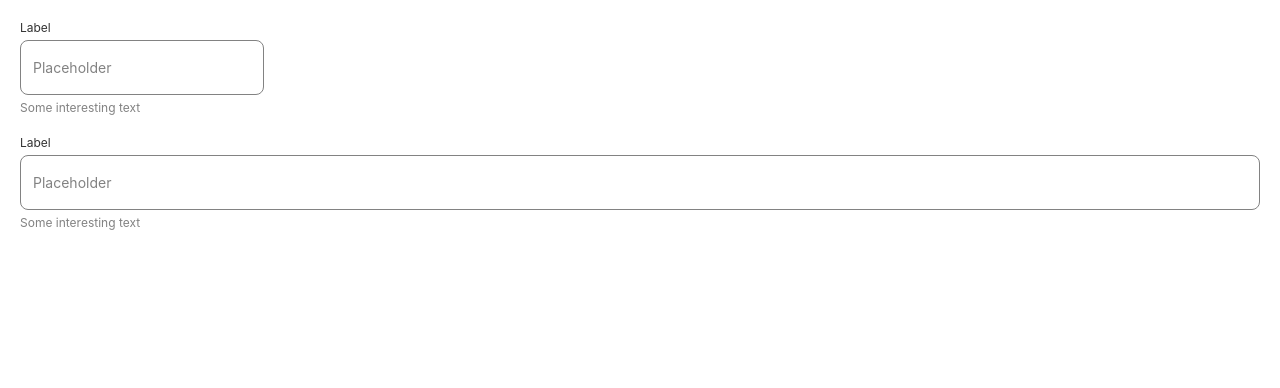
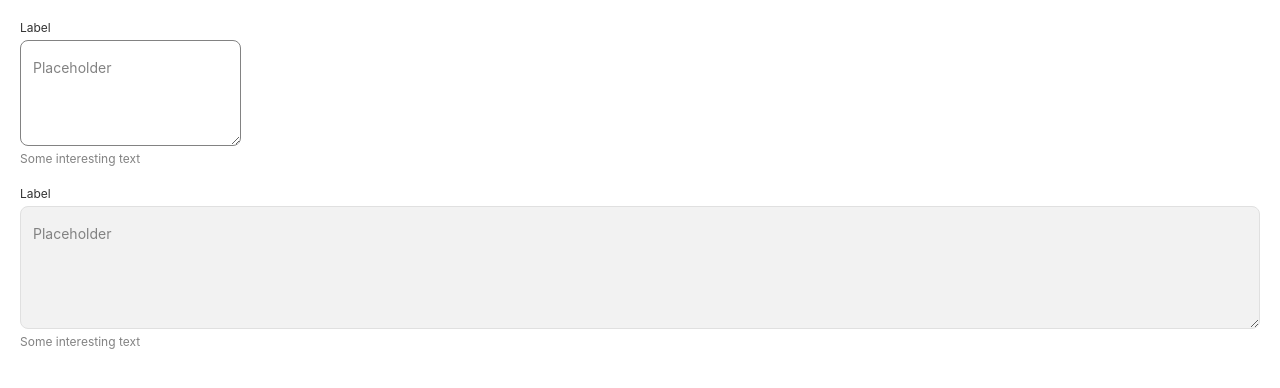
Before and after one commit to Vanaldito/input-component, a React (Vite) app: page / in a window 1280 px wide. Shown: the top 388 px of the page. Built offline with nearby package versions, Linux system fonts and the light colour scheme.

Commit message:
feat: allow to have multiline inputs

```diff
--- a/src/App.tsx
+++ b/src/App.tsx
@@ -6,15 +6,18 @@ export default function App() {
   return (
     <div className="inputs">
       <Input
-        type="text"
         placeholder="Placeholder"
         helperText="Some interesting text"
+        multiline
+        rows={4}
       />
       <Input
-        type="text"
         placeholder="Placeholder"
         helperText="Some interesting text"
         fullWidth
+        multiline
+        rows={5}
+        disabled
       />
     </div>
   );
--- a/src/component/Input.css
+++ b/src/component/Input.css
@@ -43,7 +43,8 @@
   color: var(--label-color);
 }
 
-.input-component input {
+.input-component input,
+.input-component textarea {
   font-size: 1.4rem;
   border: 1px solid var(--border-color);
   border-radius: 8px;
@@ -51,7 +52,8 @@
   background-color: var(--bg-color);
 }
 
-.input-component input::placeholder {
+.input-component input::placeholder,
+.input-component textarea::placeholder {
   color: var(--placeholder-color);
 }
 
@@ -68,7 +70,8 @@
   --bg-color: #f2f2f2;
 }
 
-.input-component--disabled input {
+.input-component--disabled input,
+.input-component--disabled textarea {
   cursor: not-allowed;
 }
 
@@ -77,23 +80,28 @@
   font-size: 1.2rem;
 }
 
-.input-component--size-md input {
+.input-component--size-md input,
+.input-component--size-md textarea {
   padding: 18px 12px;
 }
 
-.input-component--size-sm input {
+.input-component--size-sm input,
+.input-component--size-sm textarea {
   padding: 10px 12px;
 }
 
-.input-component--size-lg input {
+.input-component--size-lg input,
+.input-component--size-lg textarea {
   padding: 22px 12px;
 }
 
-.input-component--with-start-icon input {
+.input-component--with-start-icon input,
+.input-component--with-start-icon textarea {
   padding-left: 36px;
 }
 
-.input-component--with-end-icon input {
+.input-component--with-end-icon input,
+.input-component--with-end-icon textarea {
   padding-right: 36px;
 }
 
@@ -104,6 +112,7 @@
 }
 
 .input-component--full-width,
-.input-component--full-width input {
+.input-component--full-width input,
+.input-component--full-width textarea {
   width: 100%;
 }
--- a/src/component/Input.tsx
+++ b/src/component/Input.tsx
@@ -1,14 +1,7 @@
 import { EndIcon, StartIcon } from "./Icon";
 import "./Input.css";
 
-interface InputProps
-  extends Omit<
-    React.DetailedHTMLProps<
-      React.InputHTMLAttributes<HTMLInputElement>,
-      HTMLInputElement
-    >,
-    "size"
-  > {
+interface SharedInputProps {
   label?: string;
   error?: boolean;
   disabled?: boolean;
@@ -20,6 +13,30 @@ interface InputProps
   endIcon?: string;
 }
 
+type InputPropsAllowed = Omit<
+  React.DetailedHTMLProps<
+    React.InputHTMLAttributes<HTMLInputElement>,
+    HTMLInputElement
+  >,
+  "size" | "color"
+>;
+
+interface SingleLineInputProps extends InputPropsAllowed, SharedInputProps {
+  multiline?: false;
+}
+
+type TextAreaPropsAllowed = Omit<
+  React.DetailedHTMLProps<
+    React.TextareaHTMLAttributes<HTMLTextAreaElement>,
+    HTMLTextAreaElement
+  >,
+  "color"
+>;
+
+interface MultiLineInputProps extends TextAreaPropsAllowed, SharedInputProps {
+  multiline: true;
+}
+
 export default function Input({
   label = "Label",
   error = false,
@@ -28,10 +45,11 @@ export default function Input({
   size = "md",
   color = "default",
   fullWidth = false,
+  multiline = false,
   startIcon,
   endIcon,
-  ...inputAttributes
-}: InputProps) {
+  ...extraAttributes
+}: SingleLineInputProps | MultiLineInputProps) {
   let className = "input-component";
 
   className += error ? " input-component--error" : "";
@@ -47,7 +65,17 @@ export default function Input({
       {label}
       <div className="field">
         {startIcon && <StartIcon iconName={startIcon} />}
-        <input {...inputAttributes} disabled={disabled} />
+        {multiline ? (
+          <textarea
+            {...(extraAttributes as TextAreaPropsAllowed)}
+            disabled={disabled}
+          />
+        ) : (
+          <input
+            {...(extraAttributes as InputPropsAllowed)}
+            disabled={disabled}
+          />
+        )}
         {endIcon && <EndIcon iconName={endIcon} />}
       </div>
       <span className="helper-text">{helperText}</span>
```
